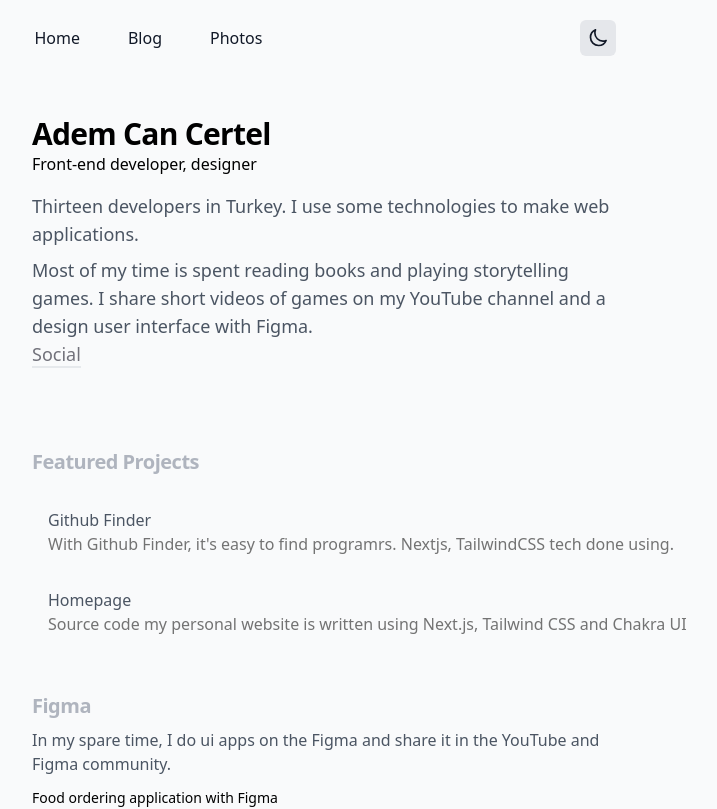
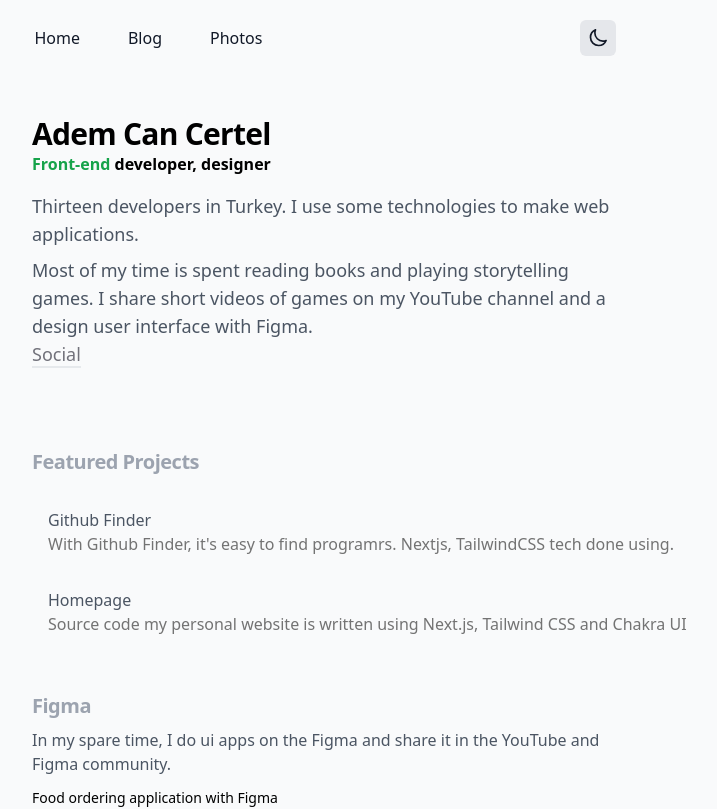
Before and after one commit to AdemCanCertel/homepage, a Next.js app: page / in a window 1280 px wide. Shown: the top 809 px of the page, without its empty margins (312-1029 px from the left). Built offline with nearby package versions, Linux system fonts and the light colour scheme.

Commit message:
homepage new style

```diff
--- a/components/Card/figmaCard.js
+++ b/components/Card/figmaCard.js
@@ -9,7 +9,7 @@ export default function figmaCard({ href, title  }) {
         >
             <div className="py-1 mt-2">
                 <div className="flex flex-col sm:flex-row justify-between">
-                    <h1 className="w-full text-sm font-medium text-black dark:text-white">
+                    <h1 className="w-full text-sm font-medium hover:underline text-black dark:text-gray-300/80">
                         {title}
                     </h1>
                 </div>
--- a/pages/index.js
+++ b/pages/index.js
@@ -1,5 +1,4 @@
-import Work from '../components/Card/Projects'
-import VideoCard from '../components/Card/figmaCard';
+import FigmaCard from '../components/Card/figmaCard';
 import Projects from '../components/Card/Projects';
 
 export default function HomePage() {
@@ -8,8 +7,9 @@ export default function HomePage() {
         <div className='flex flex-col-reverse sm:flex-row items-start space-y-5 mt-10'>
             <div className='dark:text-white text-black text-2xl md:text-3xl text-highlight'>
                     <h1 className='font-bold tracking-tight' translate='no'>Adem Can Certel</h1>
-                    <h1 className='text-base'>
-                    <span className='dark:text-white leading-snug shine mb-4' translate='no'>Front-end developer, designer</span>
+                    <h1 className='text-base font-semibold'>
+                    <a className='text-green-600 dark:text-gray-400'>Front-end </a>
+                    developer, designer
                     </h1>
                 <div className="text-lg leading-7 space-y-2 mt-4 text-gray-600 dark:text-gray-400 text-opacity-100 whitespace-normal">
                     <p>Thirteen developers in Turkey. I use some technologies to make web applications.</p>
@@ -17,7 +17,7 @@ export default function HomePage() {
                 </div>
             </div>
         </div>
-        <div className="mt-20 font-bold text-xl tracking-tight dark:text-neutral-400/40 text-gray-400/80">
+        <div className="mt-20 font-bold text-xl tracking-tight dark:text-neutral-400/40 text-gray-400">
             <h1>Featured Projects</h1>
         </div>
             <div className='flex gap-6 flex-col md:flex-row'>
@@ -28,21 +28,21 @@ export default function HomePage() {
              />
             </div>
         <div>
-            <h1 className='font-bold text-xl tracking-tight dark:text-neutral-400/40 text-gray-400/80 mt-10'>
+            <h1 className='font-bold text-xl tracking-tight dark:text-neutral-400/40 text-gray-400 mt-10'>
                 Figma
             </h1>
             <p className='mt-2 text-base text-gray-600 dark:text-gray-400'>
                 In my spare time, I do ui apps on the Figma and share it in the YouTube and Figma community.
             </p>
-            <VideoCard
+            <FigmaCard
               href="https://www.figma.com/community/file/1142551475382280571"
               title="Food ordering application with Figma"
             />
-            <VideoCard
+            <FigmaCard
               href="https://www.figma.com/community/file/1145399036861031714"
               title="Vehicle hire application with Figma"
             />
-            <VideoCard
+            <FigmaCard
              href="https://www.figma.com/community/file/1146479270942120959"
              title="Course application with Figma"
             />
```
